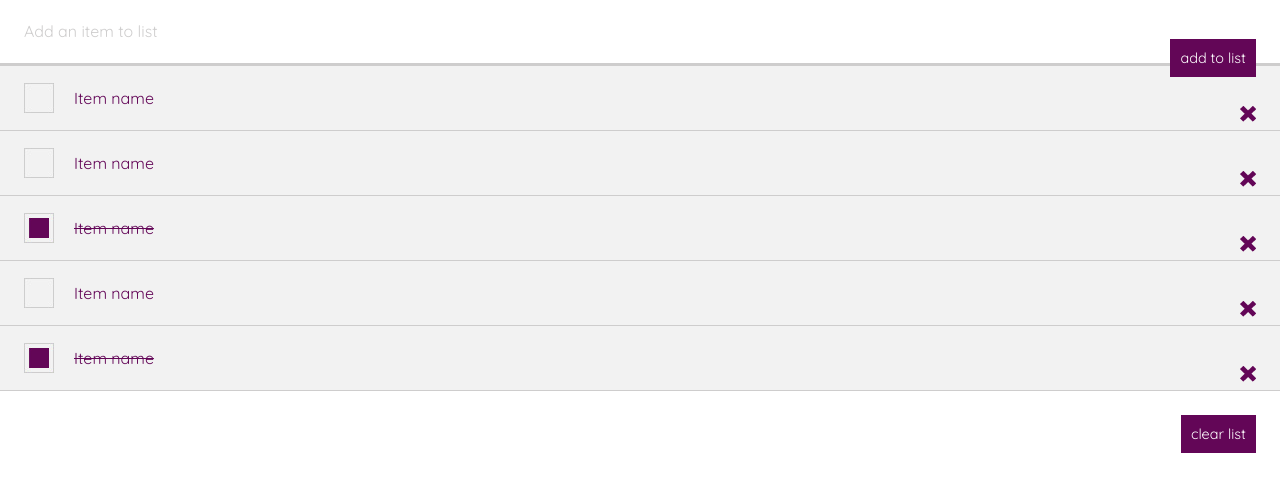
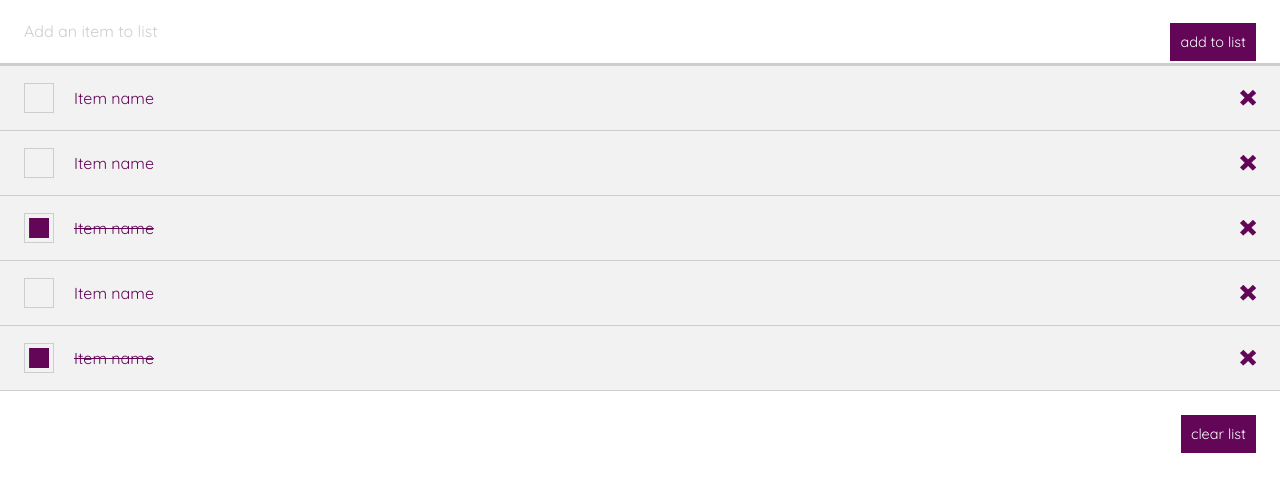
Before and after one commit to dorahagen/shopping-list, a plain HTML site: page index.html in a window 1280 px wide. Shown: the part 149-640 px from the top of the page. Drawn offline with nearby package versions, Linux system fonts and the light colour scheme.

Commit message:
"x" alignment fix

```diff
--- a/css/main.css
+++ b/css/main.css
@@ -35,6 +35,7 @@ button {
 	background-color: #630657;
 	padding: 10px;
 	border: 0;
+	margin: 0;
 }
 
 .unchecked, .checked {
--- a/index.html
+++ b/index.html
@@ -14,29 +14,23 @@
 		<img src="images/logo.png" class="logo" alt="Shopping List">
 	</header>
 	<div class="input-area">
-		<p>Add an item to list</p>
-		<button class="add">add to list</button>
+		<p>Add an item to list<button class="add">add to list</button></p>
 	</div>
 	<div class="list-area">
 		<div class="unchecked">
-			<p>Item name</p>
-			<img src="images/x.png" class="x" alt="Remove">
+			<p>Item name<img src="images/x.png" class="x" alt="Remove"></p>
 		</div>
 		<div class="unchecked">
-			<p>Item name</p>
-			<img src="images/x.png" class="x" alt="Remove">
+			<p>Item name<img src="images/x.png" class="x" alt="Remove"></p>
 		</div>
 		<div class="checked">
-			<p>Item name</p>
-			<img src="images/x.png" class="x" alt="Remove">
+			<p>Item name<img src="images/x.png" class="x" alt="Remove"></p>
 		</div>
 		<div class="unchecked">
-			<p>Item name</p>
-			<img src="images/x.png" class="x" alt="Remove">
+			<p>Item name<img src="images/x.png" class="x" alt="Remove"></p>
 		</div>
 		<div class="checked">
-			<p>Item name</p>
-			<img src="images/x.png" class="x" alt="Remove">
+			<p>Item name<img src="images/x.png" class="x" alt="Remove"></p>
 		</div>
 		<div class="end">
 			<button class="clear">clear list</button>
```
